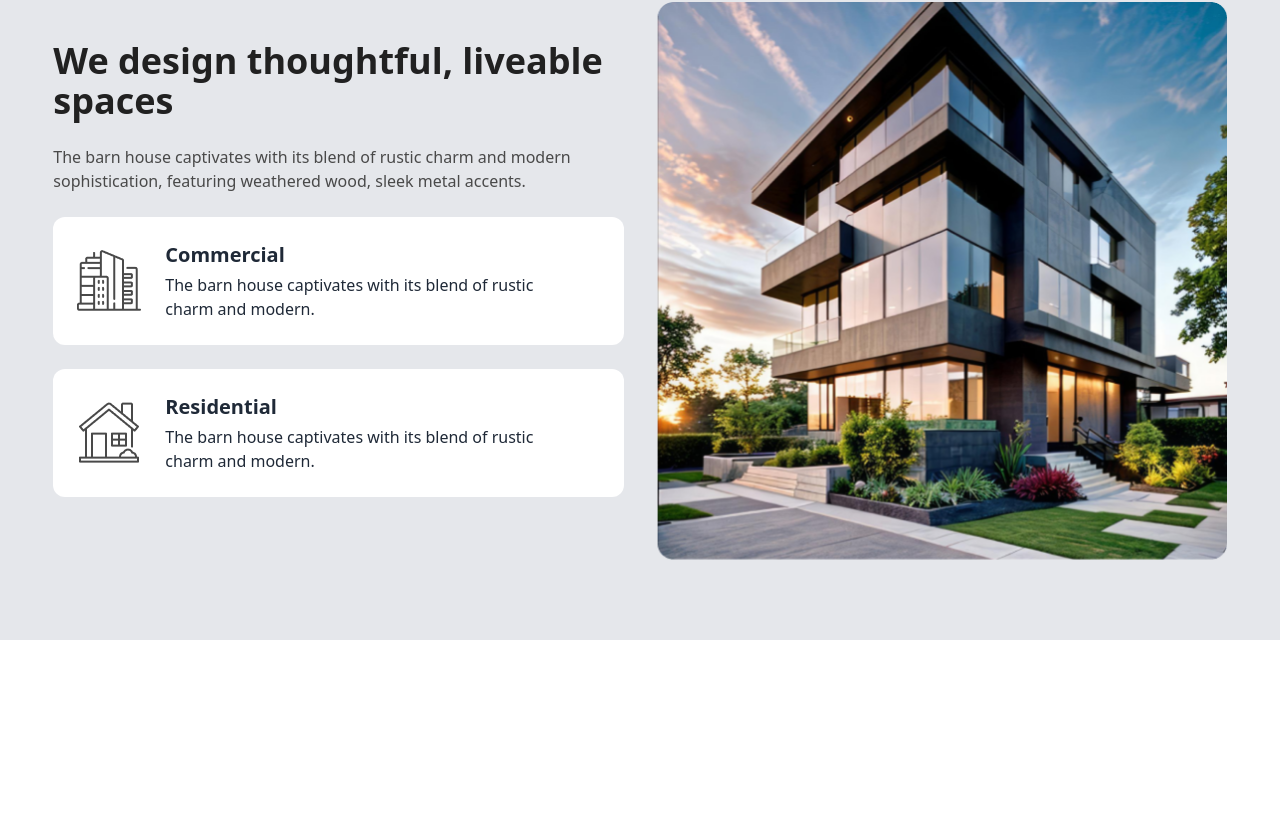
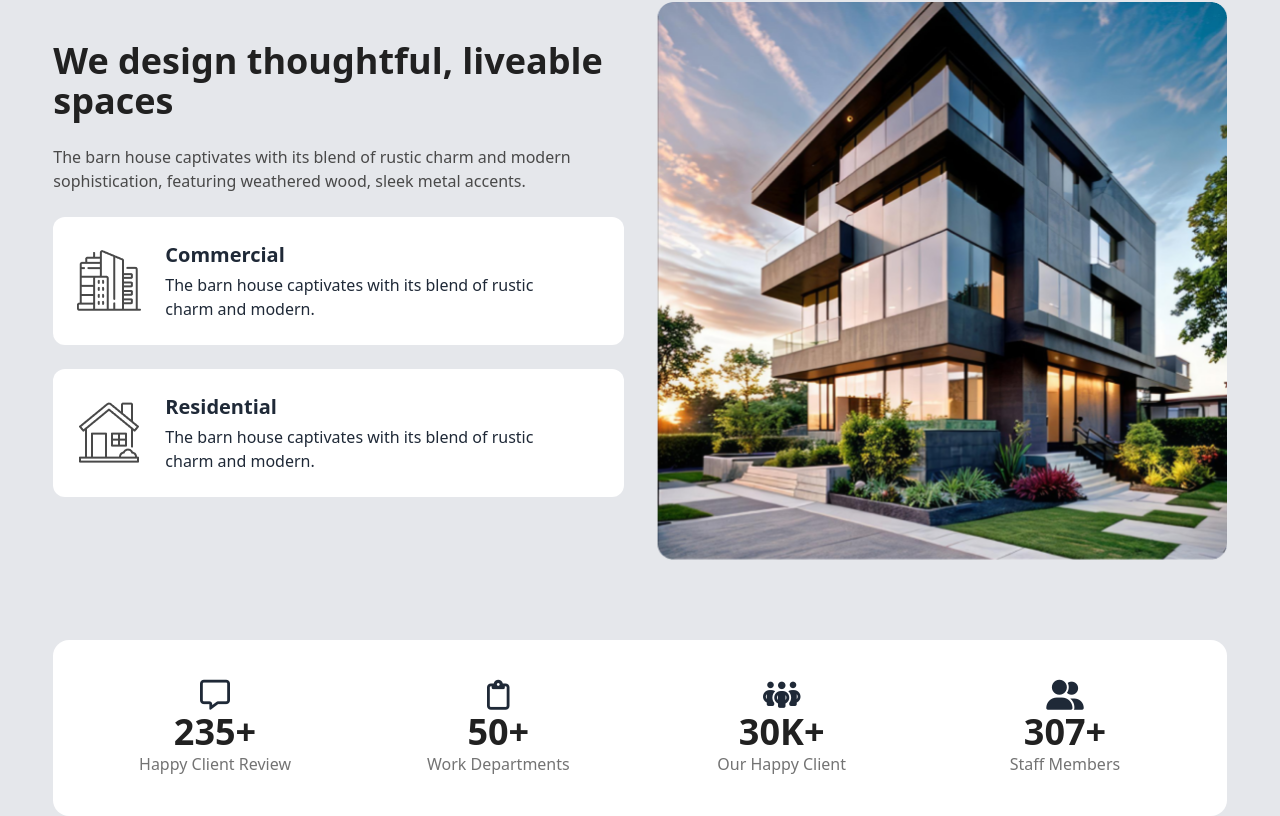
Before and after one commit to ShahedRumi/Rinterio-website, a plain HTML site: page index.html in a window 1280 px wide. Shown: the part 932-1748 px from the top of the page. Before the commit the page ends 1572 px from the top, so only its background shows below. Drawn offline with nearby package versions, Linux system fonts and the light colour scheme.

Commit message:
Members section complete

```diff
--- a/index.html
+++ b/index.html
@@ -107,6 +107,32 @@
           <img class="w-full" src="images/Rectangle.png" alt="">
         </div>
       </section>
+
+      <!-- Members -->
+       <section class="w-11/12 mx-auto">
+        <div class="bg-white p-10 rounded-2xl grid gap-10 sm:grid-cols-2 lg:grid-cols-4">
+          <div class="text-center">
+            <i class="fa-regular fa-message text-3xl"></i>
+            <h3 class="font-extrabold text-4xl text-heading">235+</h3>
+            <p class="text-light">Happy Client Review</p>
+          </div>
+          <div class="text-center">
+            <i class="fa-regular fa-clipboard text-3xl"></i>
+            <h3 class="font-extrabold text-4xl text-heading">50+</h3>
+            <p class="text-light">Work Departments</p>
+          </div>
+          <div class="text-center">
+            <i class="fa-solid fa-people-group text-3xl"></i>
+            <h3 class="font-extrabold text-4xl text-heading">30K+</h3>
+            <p class="text-light">Our Happy Client</p>
+          </div>
+          <div class="text-center">
+            <i class="fa-solid fa-user-group text-3xl"></i>
+            <h3 class="font-extrabold text-4xl text-heading">307+</h3>
+            <p class="text-light">Staff Members</p>
+          </div>
+        </div>
+       </section>
     </main>
 
     <footer class="container mx-auto">
```
